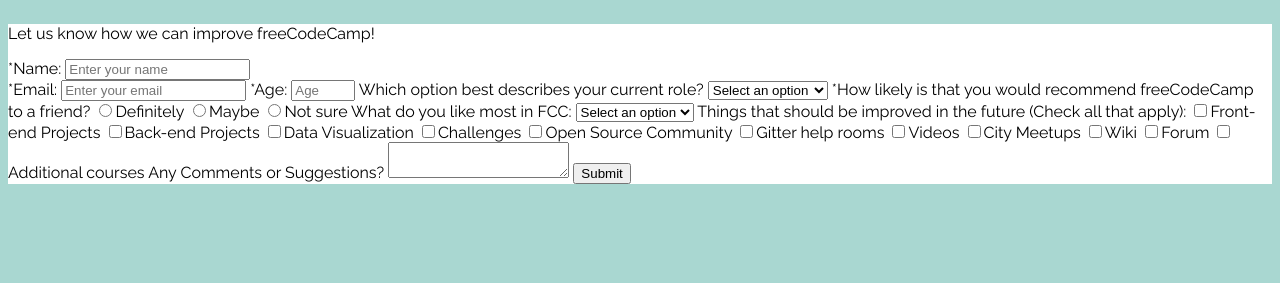
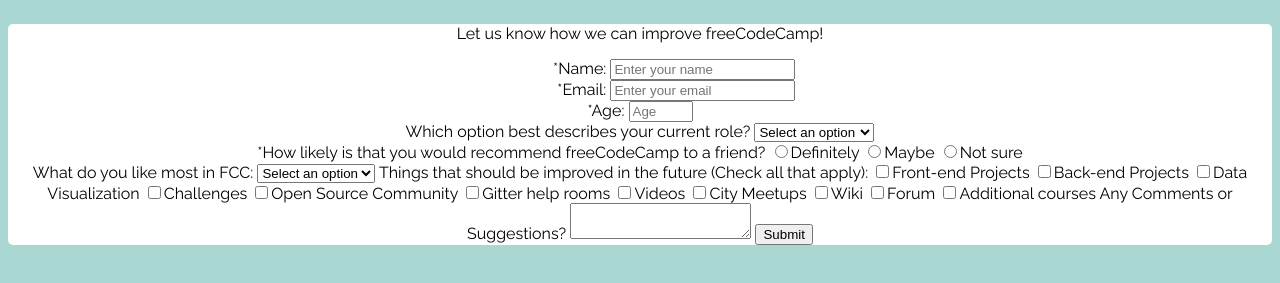
Before and after one commit to chrisxjacobi/fCC-responsive-2_survey, a plain HTML site: page index.html in a window 1280 px wide. Shown: the part 77-360 px from the top of the page. Drawn offline with Linux system fonts and the light colour scheme.

Commit message:
added some styling to center and show display style

```diff
--- a/index.html
+++ b/index.html
@@ -12,12 +12,33 @@
     <main>
         <form id="survey-form">
             <p id="description">Let us know how we can improve freeCodeCamp!</p>
-            <label for="name" id="name-label">*Name: </label>
-            <input id="name" type="text" placeholder="Enter your name" required><br>
-            <label for="email" id="email-label">*Email: </label>
-            <input id="email" type="email" placeholder="Enter your email" required>
-            <label for="number" id="number-label">*Age: </label>
-            <input id="number" type="number" placeholder="Age" min="1" max="110">
+
+
+            <div class="row-info">
+                <div class="left">
+                    <label for="name" id="name-label">*Name: </label>
+                </div>
+                <div class="right">
+                    <input type="text" id="name" placeholder="Enter your name" required>
+                </div>
+            </div>
+
+
+
+            <div class="row-info">
+                <div class="left">
+                    <label for="email" id="email-label">*Email: </label>
+                </div>
+                <div class="right">
+                    <input id="email" type="email" placeholder="Enter your email" required>
+                </div>
+            </div>
+
+
+
+
+            <label for="number" id="number-label">*Age:</label>
+            <input id="number" type="number" placeholder="Age" min="1" max="110"><br>
             <label for="dropdown">Which option best describes your current role?</label>
             <select id="dropdown">
                 <option value="" disable selected>Select an option</option>
@@ -26,11 +47,11 @@
                 <option value="Full time learner">Full time learner</option>
                 <option value="Prefer not to say">Prefer not to say</option>
                 <option value="Other">Other</option>
-            </select>
+            </select><br>
             <label for="radio">*How likely is that you would recommend freeCodeCamp to a friend?</label>
             <label><input type="radio" name="radio" value="Definitely">Definitely</label>
             <label><input type="radio" name="radio" value="Maybe">Maybe</label>
-            <label><input type="radio" name="radio" value="Not sure">Not sure</label>
+            <label><input type="radio" name="radio" value="Not sure">Not sure</label><br>
             <label for="dropdown-two">What do you like most in FCC:</label>
             <select id="dropdown-two">
                 <option value="" disable selected>Select an option</option>
@@ -59,7 +80,7 @@
 
     </main>
 
-            <script src="https://cdn.freecodecamp.org/testable-projects-fcc/v1/bundle.js"></script>
+    <script src="https://cdn.freecodecamp.org/testable-projects-fcc/v1/bundle.js"></script>
 </body>
 
 </html>
--- a/style.css
+++ b/style.css
@@ -1,6 +1,7 @@
 body {
     background-color: #a9d7d1;
     font-family: 'Raleway';
+    text-align: center;
 }
 
 #title {
@@ -11,4 +12,21 @@
 
 #survey-form {
     background-color: white;
+    border-radius: 5px;
 }
+
+.row-info {
+    display: block;
+}
+
+.left{
+    width: 30%;
+    display: inline-block;
+    text-align: right;
+}
+
+.right {
+    width: 35%;
+    display: inline-block;
+    text-align: left;
+}
```
